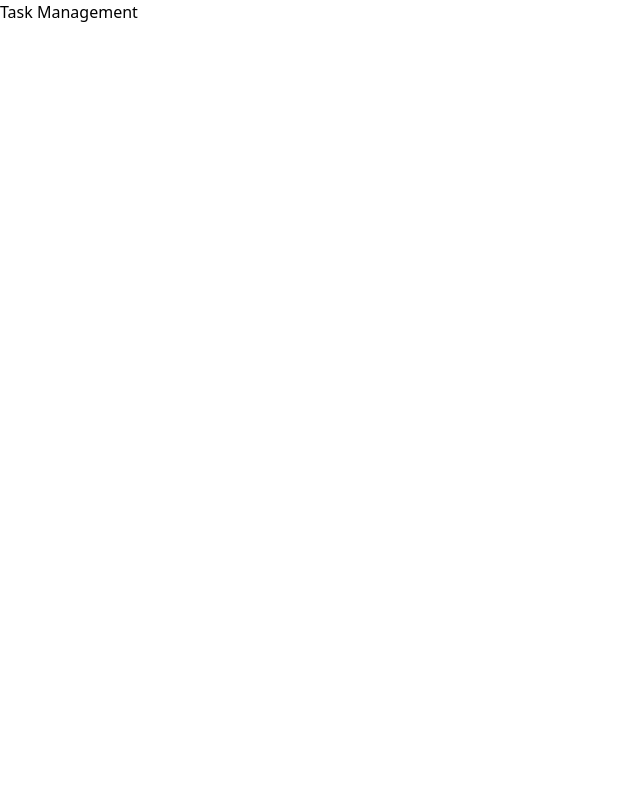
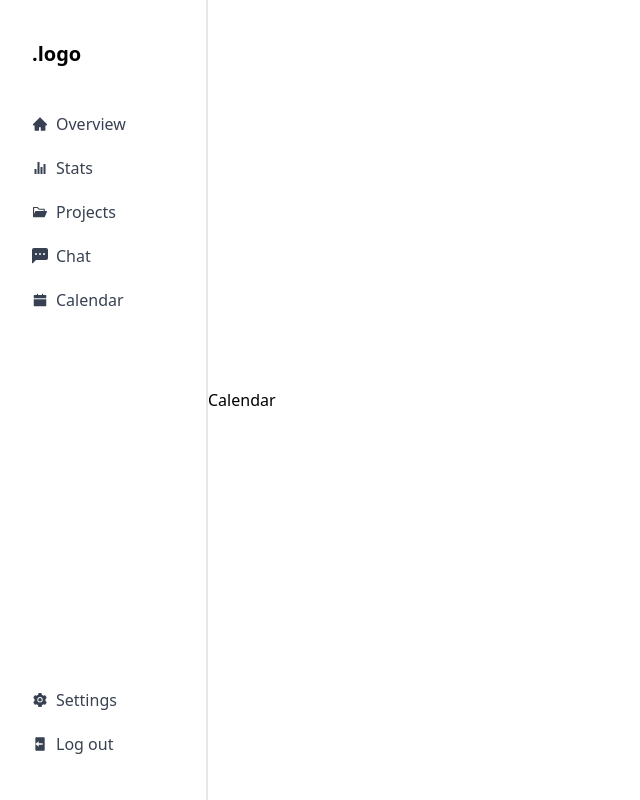
Before and after one commit to apekul/task_management, a React (Create React App) app: page /Calendar in a window 1280 px wide. Shown: the whole page, without its empty margins (0-640 px from the left). Built offline with nearby package versions, Linux system fonts and the light colour scheme.

Commit message:
add react-router and set routes, create navbar style

```diff
--- a/package.json
+++ b/package.json
@@ -9,6 +9,7 @@
     "react": "^18.2.0",
     "react-dom": "^18.2.0",
     "react-icons": "^4.10.1",
+    "react-router-dom": "^6.14.0",
     "react-scripts": "5.0.1",
     "web-vitals": "^2.1.0"
   },
--- a/src/App.js
+++ b/src/App.js
@@ -1,7 +1,25 @@
 import React from "react";
+import Navbar from "./Components/Navbar/Navbar";
+import { BrowserRouter as Router, Routes, Route } from "react-router-dom";
+import { Overview, Stats, Projects, Chat, Calendar, Settings } from "./layout";
 
 function App() {
-  return <div className="App">Task Management</div>;
+  return (
+    <Router>
+      <div className="h-screen flex items-center justify-start">
+        <Navbar />
+        <Routes>
+          <Route path="/Overview" element={<Overview />} />
+          <Route path="/Stats" element={<Stats />} />
+          <Route path="/Projects" element={<Projects />} />
+          <Route path="/Chat" element={<Chat />} />
+          <Route path="/Calendar" element={<Calendar />} />
+          <Route path="/Settings" element={<Settings />} />
+        </Routes>
+        {/* <div>Content</div> */}
+      </div>
+    </Router>
+  );
 }
 
 export default App;
--- /dev/null
+++ b/src/Components/Display/Calendar.js
@@ -0,0 +1,7 @@
+import React from "react";
+
+const Calendar = () => {
+  return <div>Calendar</div>;
+};
+
+export default Calendar;
--- /dev/null
+++ b/src/Components/Display/Chat.js
@@ -0,0 +1,7 @@
+import React from "react";
+
+const Chat = () => {
+  return <div>Chat</div>;
+};
+
+export default Chat;
--- /dev/null
+++ b/src/Components/Display/Overview.js
@@ -0,0 +1,7 @@
+import React from "react";
+
+const Overview = () => {
+  return <div className="w-full  h-full">Overview</div>;
+};
+
+export default Overview;
--- /dev/null
+++ b/src/Components/Display/Projects.js
@@ -0,0 +1,7 @@
+import React from "react";
+
+const Projects = () => {
+  return <div>Projects</div>;
+};
+
+export default Projects;
--- /dev/null
+++ b/src/Components/Display/Settings.js
@@ -0,0 +1,7 @@
+import React from "react";
+
+const Settings = () => {
+  return <div>Settings</div>;
+};
+
+export default Settings;
--- /dev/null
+++ b/src/Components/Display/Stats.js
@@ -0,0 +1,7 @@
+import React from "react";
+
+const Stats = () => {
+  return <div>Stats</div>;
+};
+
+export default Stats;
--- /dev/null
+++ b/src/Components/Navbar/Navbar.js
@@ -0,0 +1,61 @@
+import React from "react";
+import {
+  AiFillHome,
+  AiFillFolderOpen,
+  AiFillCalendar,
+  AiFillSetting,
+} from "react-icons/ai";
+import { IoIosStats } from "react-icons/io";
+import { BsFillChatLeftDotsFill } from "react-icons/bs";
+import { BiSolidLogOut } from "react-icons/bi";
+
+const pattern = [
+  { name: "Overview", icon: <AiFillHome /> },
+  { name: "Stats", icon: <IoIosStats /> },
+  { name: "Projects", icon: <AiFillFolderOpen /> },
+  { name: "Chat", icon: <BsFillChatLeftDotsFill /> },
+  { name: "Calendar", icon: <AiFillCalendar /> },
+];
+
+const Navbar = () => {
+  return (
+    <div className="h-screen w-16 md:w-52 pl-0 md:pl-8 flex flex-col md:items-start items-center justify-between py-10 border-r-2">
+      <div className=" flex flex-col items-center md:items-start md:w-full">
+        <h1 className="font-extrabold text-xs md:text-xl ">.logo</h1>
+        {/* Navigation */}
+        <ul className="flex flex-col pt-10 gap-3 text-gray-700 md:w-full">
+          {pattern.map((value, index) => (
+            <li
+              key={index}
+              className=" py-1 hover:border-green-500 hover:border-r-4 cursor-pointer "
+            >
+              <a href={`/${value.name}`} className="flex items-center gap-2 ">
+                <div>{value.icon}</div>
+                <p className="hidden md:flex">{value.name}</p>
+              </a>
+            </li>
+          ))}
+        </ul>
+      </div>
+
+      {/* User Settings */}
+      <ul className="flex flex-col pt-10 gap-3 text-gray-700 md:w-full">
+        <li className=" py-1 hover:border-green-500 hover:border-r-4 cursor-pointer">
+          <a href="/Settings" className="flex items-center gap-2 ">
+            <AiFillSetting />
+            <p className="hidden md:flex">Settings</p>
+          </a>
+        </li>
+
+        <li className=" py-1 hover:border-green-500 hover:border-r-4 cursor-pointer">
+          <a href="/" className="flex items-center gap-2 ">
+            <BiSolidLogOut />
+            <p className="hidden md:flex">Log out</p>
+          </a>
+        </li>
+      </ul>
+    </div>
+  );
+};
+
+export default Navbar;
--- /dev/null
+++ b/src/layout.js
@@ -0,0 +1,8 @@
+import Overview from "./Components/Display/Overview";
+import Calendar from "./Components/Display/Calendar";
+import Chat from "./Components/Display/Chat";
+import Projects from "./Components/Display/Projects";
+import Settings from "./Components/Display/Settings";
+import Stats from "./Components/Display/Stats";
+
+export { Overview, Calendar, Chat, Projects, Settings, Stats };
```
Also changed, not shown: 2 other files (tests, documents, lock files or other folders).
